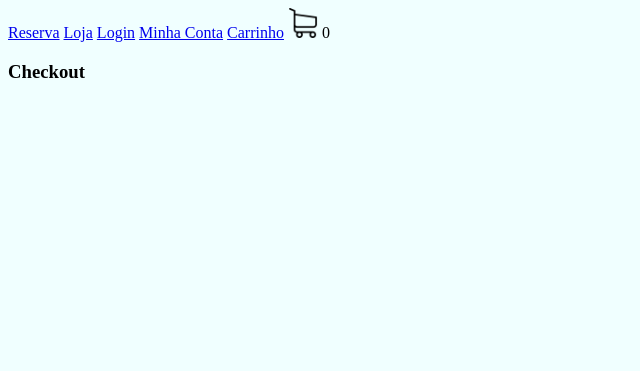
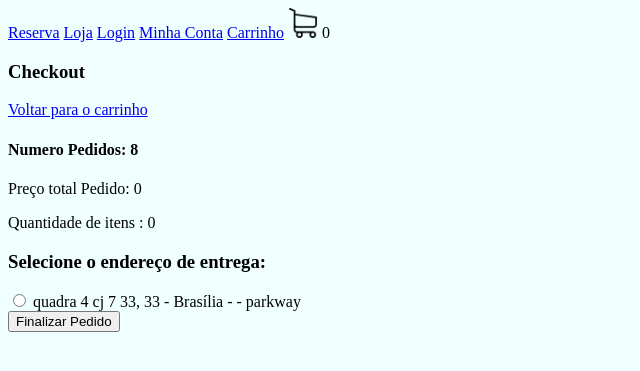
Before and after one commit to gilbertodfl/python-django-ecommerce, a Django app: page /checkout/ in a window 1280 px wide. Shown: the top 371 px of the page, without its empty margins (0-640 px from the left). Run offline with Django 5.2, Linux system fonts and the light colour scheme; a user stored in the database is signed in; data comes from the database, SQL or seed files in the repository; both versions use the stored data as it was after the commit; some libraries are stand-ins or nearby versions.

Commit message:
Desenvolvimento do checkout do carrinho

```diff
--- a/loja/models.py
+++ b/loja/models.py
@@ -8,6 +8,8 @@ class Cliente(models.Model):
     telefone = models.CharField(max_length=200, null=True, blank=True)
     id_sessao = models.CharField(max_length=200, null=True, blank=True)
     usuario = models.OneToOneField(User, null=True, blank=True, on_delete=models.CASCADE)
+    def __str__(self):
+        return super().__str__() + f"Cliente: {self.nome}, Email: {self.email}, Telefone: {self.telefone}, Sessão: {self.id_sessao}"
 
 class Categoria(models.Model): # Categorias (Masculino, Feminino, Infantil)
     nome = models.CharField(max_length=200, null=True, blank=True)
@@ -55,6 +57,8 @@ class Endereco(models.Model):
     cidade = models.CharField(max_length=200, null=True, blank=True)
     estado = models.CharField(max_length=200, null=True, blank=True)
     cliente = models.ForeignKey(Cliente, null=True, blank=True, on_delete=models.SET_NULL)
+    def __str__(self):
+        return f"Cliente: {self.cliente.email}, Rua: {self.rua}, Número: {self.numero}, Complemento: {self.complemento}, CEP: {self.cep}, Cidade: {self.cidade}, Estado: {self.estado}"
 
 class Pedido(models.Model):
     cliente = models.ForeignKey(Cliente, null=True, blank=True, on_delete=models.SET_NULL)
--- a/loja/templates/checkout.html
+++ b/loja/templates/checkout.html
@@ -4,5 +4,20 @@
 {% block body %}
 
 <h3>Checkout</h3>
-
+<a href="{% url 'carrinho' %}">Voltar para o carrinho</a>
+<h4>Numero Pedidos: {{ pedido.id }}</h4>
+Preço total Pedido: {{ pedido.preco_total }}
+<p> Quantidade de itens : {{ pedido.quantidade_total }}</p>
+<h3>Selecione o endereço de entrega:</h3>
+<form method="post">
+    {% csrf_token %}
+    {% for endereco in enderecos %}
+        <input type="radio" id="{{ endereco.id }}" name="endereco" value="{{ endereco.id }}">
+        <label for="{{ endereco.id }}">{{ endereco.rua }}, {{ endereco.numero }} - {{ endereco.cidade }} - - {{ endereco.complemento }}</label><br>
+    {% endfor %}
+    {% if not request.user.is_authenticated %}
+        <h4>Preencha seu email para receber atualizações do pedido:</h4>
+        <input type='email' name='email' placeholder='Digite seu email' required><br>
+    {% endif %}
+    <button type="submit">Finalizar Pedido</button>
 {% endblock %}
--- a/loja/views.py
+++ b/loja/views.py
@@ -152,7 +152,19 @@ def carrinho(request):
     return render(request, 'carrinho.html', context)
 
 def checkout(request):
-    return render(request, 'checkout.html')
+    if request.user.is_authenticated:
+        cliente = request.user.cliente
+    else:
+        if request.COOKIES.get('id_sessao'):
+            id_sessao = request.COOKIES.get('id_sessao')
+            cliente, criado = Cliente.objects.get_or_create(id_sessao=id_sessao)
+        else:
+            return redirect('loja')
+    pedido, criado = Pedido.objects.get_or_create(cliente=cliente, finalizado=False)
+    enderecos = Endereco.objects.filter(cliente=cliente)
+    context = {  'pedido': pedido, 'enderecos': enderecos}
+
+    return render(request, 'checkout.html', context)
 
 
 def minha_conta(request):
```
Also changed, not shown: db.sqlite3, ecommerce/README.md.
